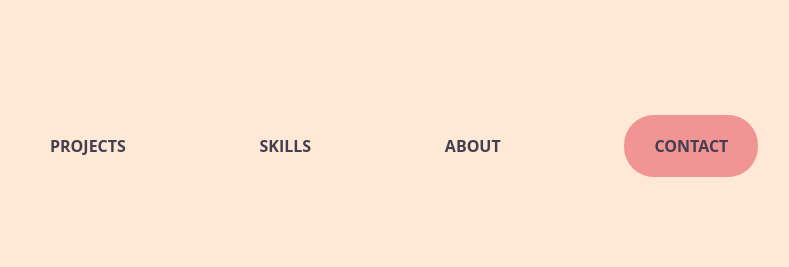
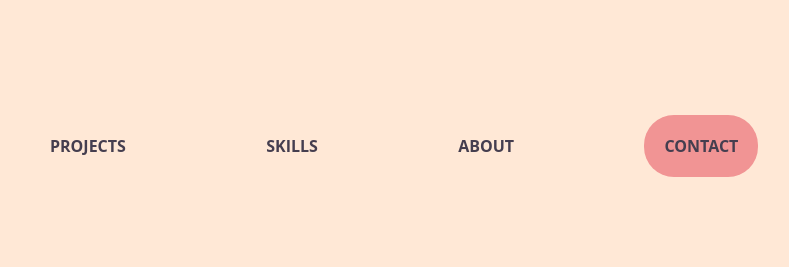
Before and after one commit to Stevenhaines06/new-site-sc-sh, a website built with Parcel: page index.html in a window 1280 px wide. Shown: the top 267 px of the page, without its empty margins (240-1029 px from the left). Built offline with nearby package versions, Linux system fonts and the light colour scheme.

Commit message:
style issues

```diff
--- a/css/main.css
+++ b/css/main.css
@@ -317,7 +317,7 @@ header nav ul li {
 
 nav #contact-link {
   background-color: #F19494;
-  padding: 20px 30px;
+  padding: 20px 20px;
   border-radius: 30px;
 }
 
```
